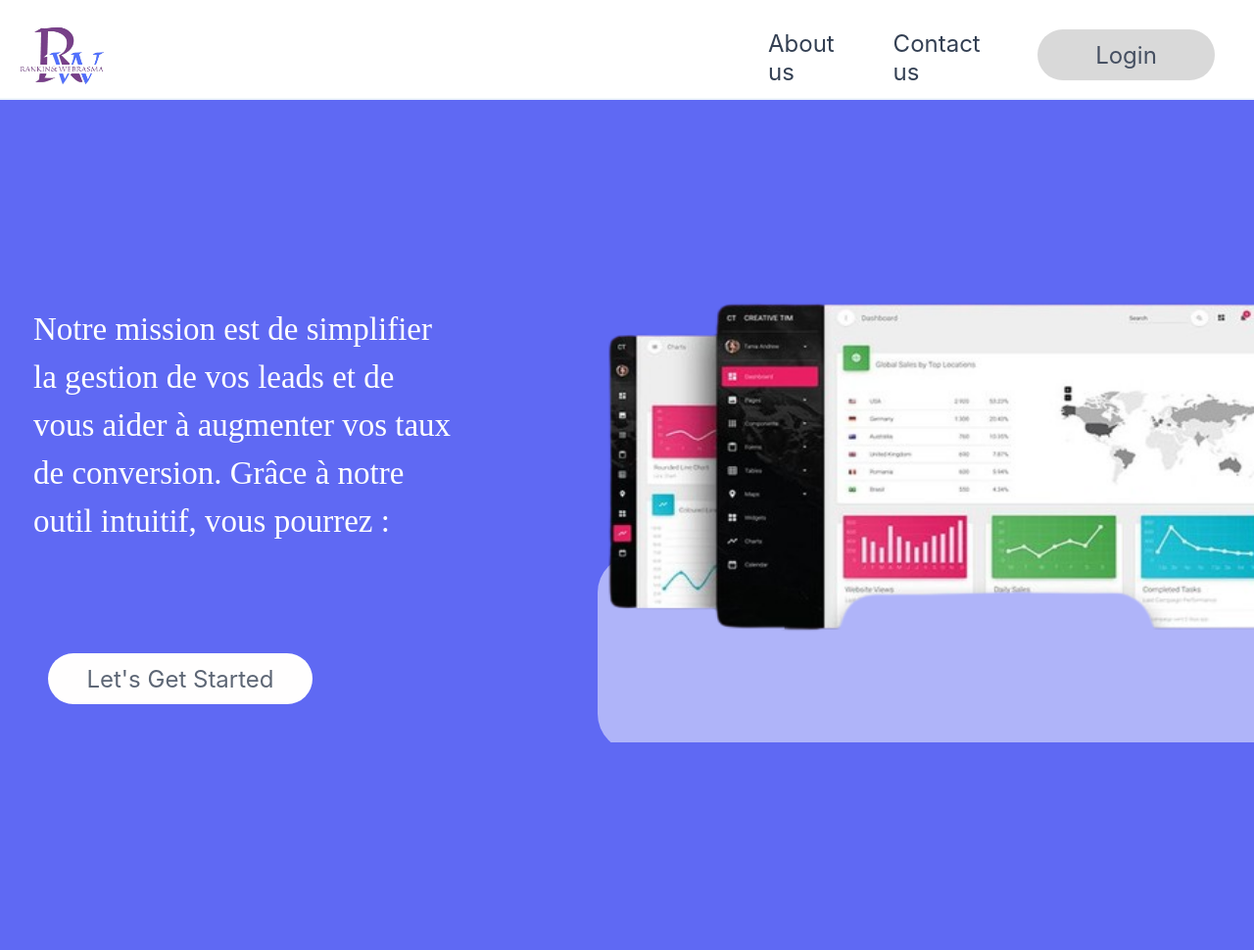
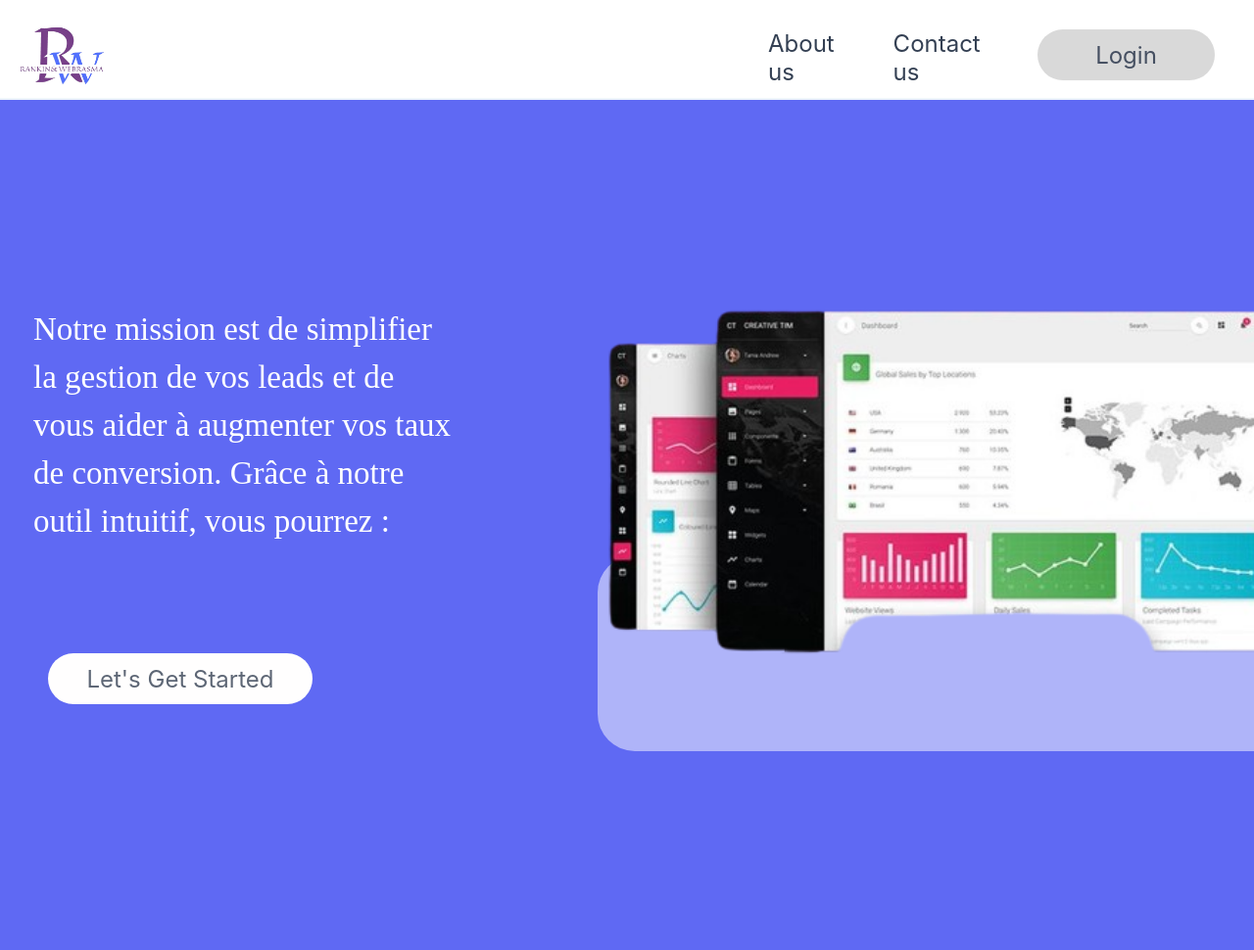
Before and after one commit to ghizlane112/CRRM, a Django app: page / in a window 1280 px wide. Shown: the top 970 px of the page at 98% size. Run offline with Django 5.2, Linux system fonts and the light colour scheme; parts of the project's set-up code (start-up, migrations or seed data) failed here and were passed over.

Commit message:
ajouter petite css rfesponsive

```diff
--- a/Cenv/Projet/templates/principale.html
+++ b/Cenv/Projet/templates/principale.html
@@ -378,6 +378,26 @@
     margin: 0;
   }
 
+
+
+  @media (max-width: 2560px) {
+
+    .image1-main1 {
+    position: absolute;
+    left: 1500px;
+    width: 1034px;
+    height: 691px;
+  }
+  .image1-main1 img {
+    width: 1000px;
+    height: 620px;
+  }
+  .gray-div-img {
+    width: 950px;
+
+  }
+
+  }
   @media (max-width: 1366px) {
 
     .image1-main1 {
```
